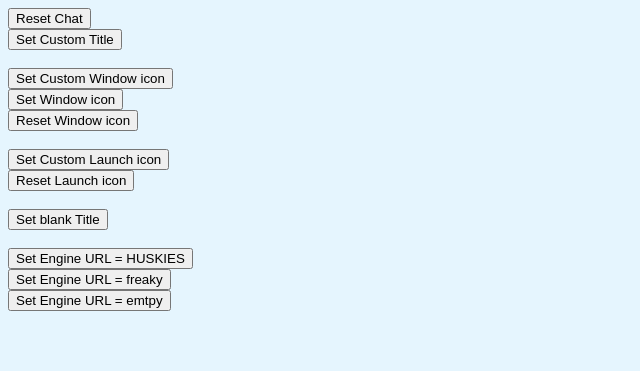
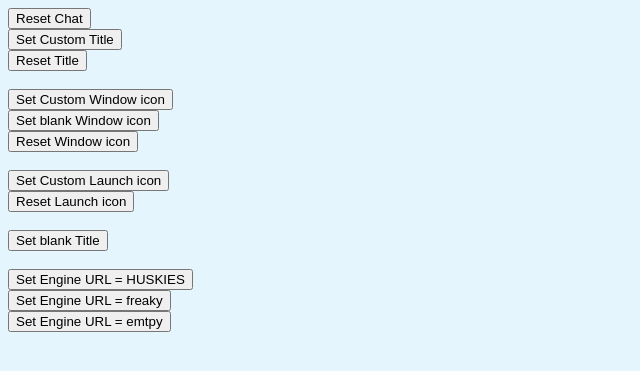
Before and after one commit to artificialsolutions/teneo-web-chat, a Node project: template views/index.ejs in a window 1280 px wide. Shown: the top 371 px of the page, without its empty margins (0-640 px from the left). Run offline with Node 20 templates, Linux system fonts and the light colour scheme; the template is opened without the code that fills it, so the values that code supplies are empty.

Commit message:
Added Reset Chat Window Title

```diff
--- a/src/components/Header.vue
+++ b/src/components/Header.vue
@@ -2,7 +2,8 @@
   <div class="twc-header">
     <img v-if="titleIconUrl" class="twc-header__img" :src="titleIconUrl" />
     <BubbleIcon v-else class="twc-header__img" />
-    <div class="twc-header__title">{{ title }}</div>
+    <div v-if="title" class="twc-header__title">{{ title }}</div>
+    <div v-else class="twc-header__title">Teneo Web Chat</div>
     <button class="twc-header__minimize-button" @click="onMinimize" id="header-minimize-button">
       <img v-if="minimizeIconUrl" class="twc-header__minimize-icon" :src="minimizeIconUrl" />
       <MinimizeIcon v-else class="twc-header__minimize-icon" />
--- a/src/index.js
+++ b/src/index.js
@@ -219,6 +219,10 @@ window['TeneoWebChat'] = {
         }
         break
 
+      case apiConstants.API_CALL_RESET_CHAT_WINDOW_TITLE:
+        store.commit('title',null)
+        break;
+
       case apiConstants.API_CALL_SET_CHAT_WINDOW_ICON:
         // TODO: throw error if payload is invalid or if store throws error
         if (typeof payload === "string") {
--- a/src/utils/api-function-names.js
+++ b/src/utils/api-function-names.js
@@ -7,6 +7,7 @@ export const API_CALL_CLEAR_CHAT_HISTORY = "clear_chat_history";
 export const API_CALL_RESET = "reset";
 export const API_CALL_ADD_MESSAGE = "add_message";
 export const API_CALL_SET_CHAT_WINDOW_TITLE = "set_chat_window_title";
+export const API_CALL_RESET_CHAT_WINDOW_TITLE = "reset_chat_window_title";
 export const API_CALL_SET_CHAT_WINDOW_ICON = "set_chat_window_icon"
 export const API_CALL_RESET_CHAT_WINDOW_ICON = "reset_chat_window_icon"
 export const API_CALL_SET_LAUNCH_ICON = "set_launch_icon"
--- a/views/index.ejs
+++ b/views/index.ejs
@@ -21,10 +21,11 @@
       const agentIconUrl = 'https://cdn0.iconfinder.com/data/icons/streamline-emoji-1/48/092-robot-face-1-512.png'
     </script>
 
-    <button onclick="TeneoWebChat.call('set_chat_window_title', 'New Title')">Set Custom Title</button><br><br>
+    <button onclick="TeneoWebChat.call('set_chat_window_title', 'New Title')">Set Custom Title</button><br>
+    <button onclick="TeneoWebChat.call('reset_chat_window_title')">Reset Title</button><br><br>
 
     <button onclick="TeneoWebChat.call('set_chat_window_icon', mandalorianIconUrl)">Set Custom Window icon</button><br>
-    <button onclick="TeneoWebChat.call('set_chat_window_icon', '')">Set  Window icon</button><br>
+    <button onclick="TeneoWebChat.call('set_chat_window_icon', '')">Set  blank Window icon</button><br>
     <button onclick="TeneoWebChat.call('reset_chat_window_icon')">Reset Window icon</button> <br><br>
 
 
```
